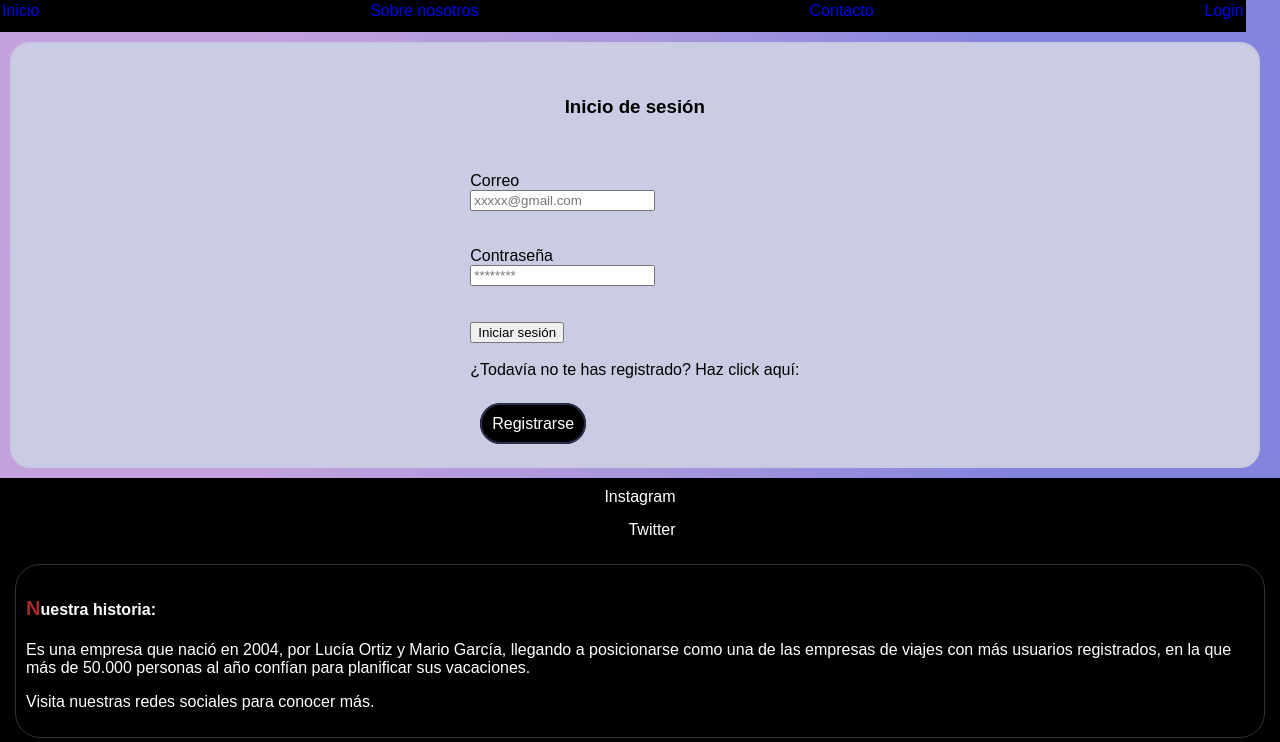
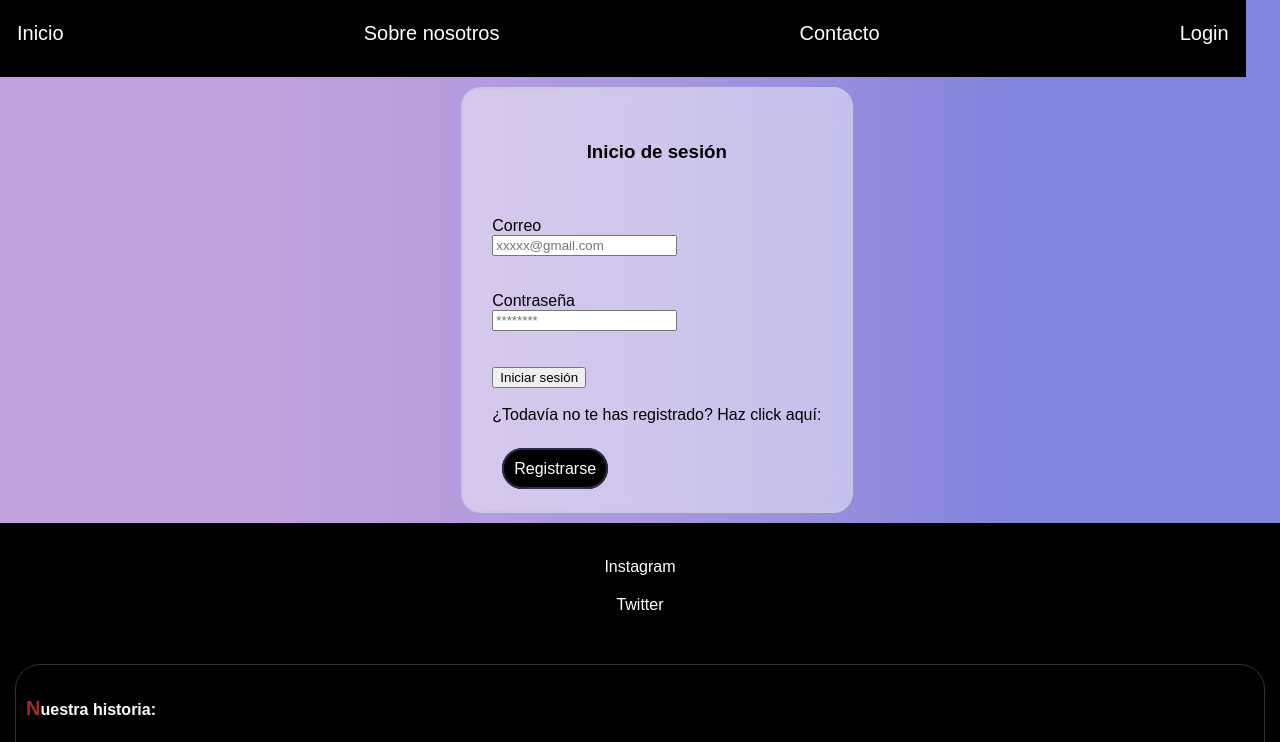
Before and after one commit to mgacen06/AgenciaDeViajes, a PHP site: page /login.html in a window 1280 px wide. Shown: the top 742 px of the page. Run offline with PHP 8.4, Linux system fonts and the light colour scheme.

Commit message:
cambios formato

```diff
--- a/login.html
+++ b/login.html
@@ -16,11 +16,10 @@
 <body>
     <nav class="hijo1">
         <ul class="ulnav">
-            <li><a class="hijo1boton" href="index.html"><i id="icono" class="fa fa-plane"></i>Inicio</a></li>
-            <li><a class="hijo1boton" href="#aboutus"><i id="icono" class="fas fa-users"></i> Sobre nosotros</a></li>
-            <li><a class="hijo1boton" href="contacto.html"><i id="icono" class="fa fa-handshake"></i>Contacto</a></li>
-            <li><a class="hijo1boton" href="login.html"><i id="icono"
-                        class="fa-solid fa-arrow-right-to-bracket"></i>Login</a></li>
+            <li><a class="linav" href="index.html"><i id="icono" class="fa fa-plane"></i>Inicio</a></li>
+            <li><a class="linav" href="#aboutus"><i id="icono" class="fas fa-users"></i> Sobre nosotros</a></li>
+            <li><a class="linav" href="contacto.html"><i id="icono" class="fa fa-handshake"></i>Contacto</a></li>
+            <li><a class="linav" href="login.html"><i id="icono" class="fa-solid fa-arrow-right-to-bracket"></i>Login</a></li>
         </ul>
     </nav>
     <main class="hijo2form">
@@ -51,7 +50,7 @@
         </form>
     </main>
     <footer class="hijo3">
-        <div class="hijo3hijo1">
+        <div class="infoFooter">
             <a class="redes" href="https://www.instagram.com/mgacen06/"><i id="botontw"
                     class="fab fa-instagram"></i>Instagram</a>
             <a class="redes" href="https://twitter.com"><i id="botontw" class="fab fa-twitter"></i>Twitter</a>
--- a/style.css
+++ b/style.css
@@ -59,7 +59,7 @@
         flex-direction: column;
         align-content: center;
         align-items: center;
-        background-color: rgb(78, 52, 155);
+        background-color: rgb(0, 0, 0);
         width: 100vw;
         margin: 0px;
     }
@@ -250,12 +250,15 @@
         padding: 2px;
         padding-top: 15px;
         padding-bottom: 15px;
-        width: 97vw;
-        background-color: rgb(202, 204, 228);
+        width: 30vw;
         border-radius: 20px;
         border: 2px solid rgb(200, 199, 226);
         align-content: center;
         align-items: center;
+        background-color: rgba(255, 255, 255, 0.45);
+        backdrop-filter: blur(15px);
+        margin-left: 36vw;
+
     }
 
     .formulario {
@@ -555,12 +558,14 @@
         padding: 2px;
         padding-top: 15px;
         padding-bottom: 15px;
-        width: 97vw;
-        background-color: rgb(202, 204, 228);
+        width: 30vw;
         border-radius: 20px;
         border: 2px solid rgb(200, 199, 226);
         align-content: center;
         align-items: center;
+        background-color: rgba(255, 255, 255, 0.45);
+        backdrop-filter: blur(15px);
+        margin-left: 36vw;
     }
 
     .formulario {
```
Also changed, not shown: contacto.html (+5 -5 lines), registro.html (+4 -4 lines), style_form.css (added).
